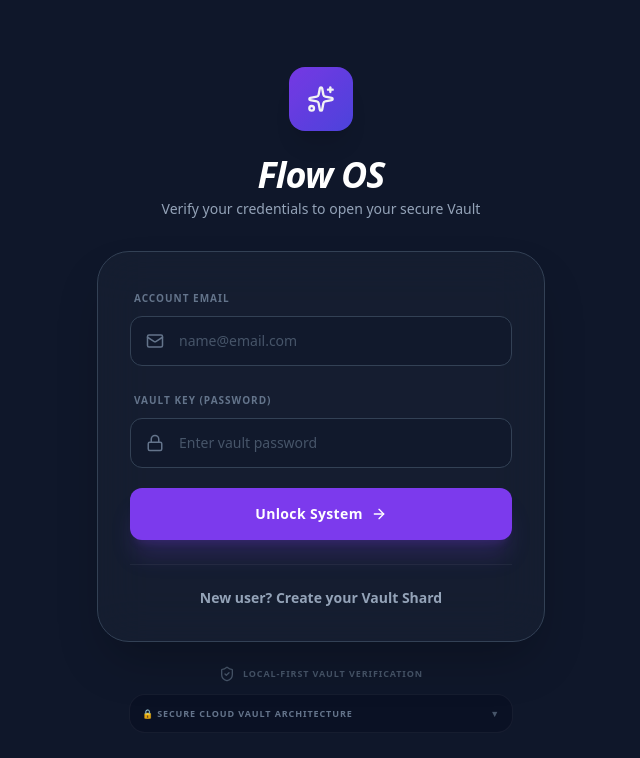
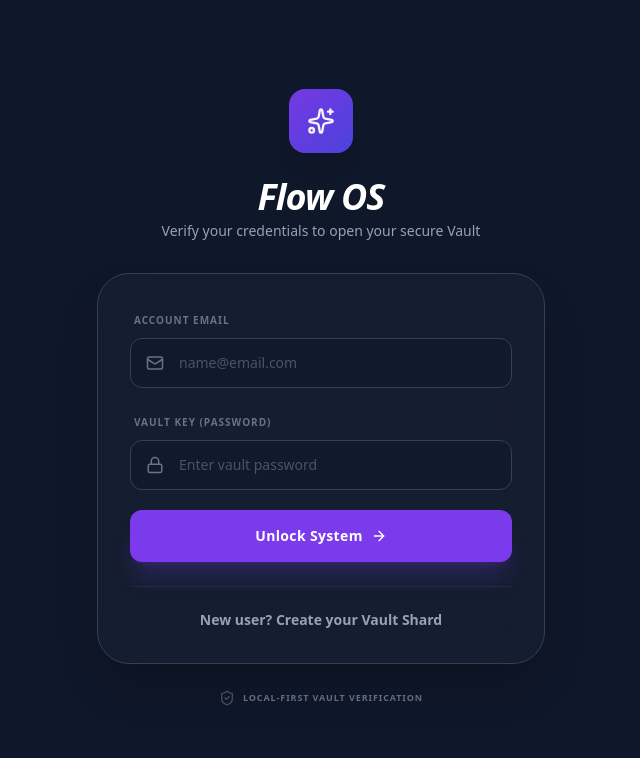
Before and after one commit to jaydev23045-glitch/Habit, a React (Vite) app: page / in a window 1280 px wide. Shown: the top 758 px of the page, without its empty margins (319-959 px from the left). Built offline with nearby package versions, Linux system fonts and the light colour scheme.

Commit message:
clean: remove secure cloud vault architecture details dropdown from login page

```diff
--- a/components/Auth.tsx
+++ b/components/Auth.tsx
@@ -126,23 +126,11 @@ export const Auth: React.FC<AuthProps> = ({ onLogin }) => {
         </div>
 
         {/* Security Disclosures */}
-        <div className="mt-6 space-y-3 w-full">
-          <div className="flex items-center justify-center gap-2 text-slate-600">
+        <div className="mt-6 text-center">
+          <div className="inline-flex items-center justify-center gap-2 text-slate-600">
              <ShieldCheck size={16} />
-             <span className="text-[9px] font-bold uppercase tracking-widest">Local-First Vault Verification</span>
+             <span className="text-[9px] font-bold uppercase tracking-widest text-slate-500">Local-First Vault Verification</span>
           </div>
-
-          <details className="group w-full max-w-sm mx-auto bg-bgDarker/30 border border-white/5 rounded-2xl p-3 select-none cursor-pointer hover:border-emerald-500/20 transition-all">
-             <summary className="text-[9px] font-black text-slate-500 group-hover:text-slate-400 uppercase tracking-widest flex items-center justify-between outline-none list-none">
-               <span>🔒 Secure Cloud Vault Architecture</span>
-               <span className="text-slate-600 transition-transform group-open:rotate-180">▼</span>
-             </summary>
-             <div className="mt-2 text-[8px] text-slate-500 leading-relaxed font-semibold space-y-1.5 pt-1.5 border-t border-white/5 text-left">
-                <p>• <strong>Row-Level Security (RLS)</strong>: The database restricts table data access strictly to authenticated account credentials.</p>
-                <p>• <strong>Secure SSL Tunnels</strong>: All connection protocols are fully encrypted using standard HTTPS/WSS channels.</p>
-                <p>• <strong>bcrypt Passwords</strong>: Credentials are fully hashed before persistence, preventing breach disclosures.</p>
-             </div>
-          </details>
         </div>
       </div>
     </div>
```
